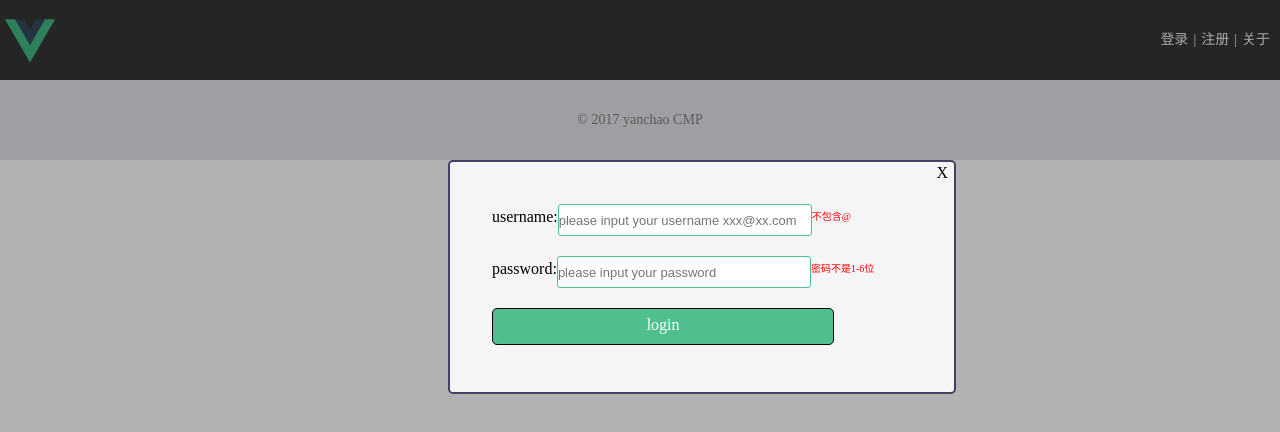
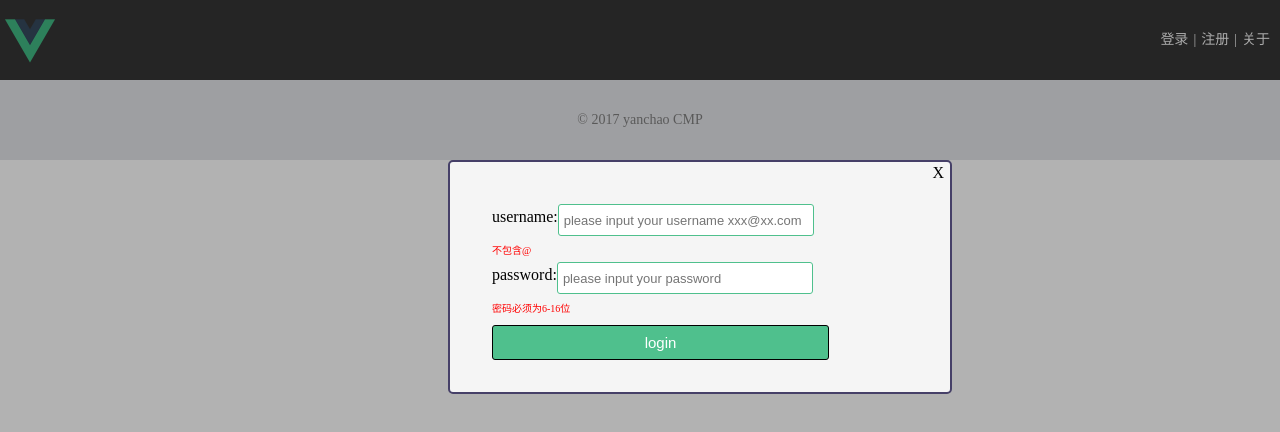
Before and after one commit to 290388252/webvue, a Vue app: page /detail in a window 1280 px wide. Both pictures are taken after a click on the item "登录". Shown: the top 432 px of the page. Built offline with nearby package versions, Linux system fonts and the light colour scheme; the HTML template or start-up script is replaced by a standard one.

Commit message:
dialog login register

```diff
--- a/db.json
+++ b/db.json
@@ -22,8 +22,8 @@
     }
   ],
   "login": {
-    "username": "yudongdong",
-    "userId": 123123
+    "username": "yudongdong@qq.com",
+    "userId": "123123"
   },
   "getPrice": {
     "amount": 678
--- a/src/App.vue
+++ b/src/App.vue
@@ -1,7 +1,7 @@
 <template>
   <div>
     <mydialog :isShow="loginShow" @on-close="closeDialog('loginShow')">
-      <logform></logform>
+      <logform @has-log="onSuccessLogin"></logform>
     </mydialog>
     <mydialog :isShow="regShow" @on-close="closeDialog('regShow')">
       <regform></regform>
@@ -14,10 +14,14 @@
         <img src="../src/assets/logo.png" alt="">
         <div class="head-nav">
           <ul class="nav-list">
-            <li class="text" @click="login">登录</li>
-            <li class="nav-pile">|</li>
-            <li class="text" @click="reg">注册</li>
-            <li class="nav-pile">|</li>
+            <li class="text" @click="login" v-if="username === ''">登录</li>
+            <li class="nav-pile" v-if="username === ''">|</li>
+            <li class="text" @click="reg" v-if="username === ''">注册</li>
+            <li class="nav-pile" v-if="username === ''">|</li>
+            <li class="text" v-if="username !== ''">{{username}}</li>
+            <li class="nav-pile" v-if="username !== ''">|</li>
+            <li class="text" v-if="username !== ''">退出</li>
+            <li class="nav-pile" v-if="username !== ''">|</li>
             <li class="text" @click="about">关于</li>
           </ul>
         </div>
@@ -43,7 +47,9 @@
         return {
           loginShow: false,
           regShow: false,
-          aboutShow: false
+          aboutShow: false,
+          username: '',
+          userId: ''
         };
     },
     methods: {
@@ -58,6 +64,10 @@
       },
       closeDialog(show) {
         this[show] = false;
+      },
+      onSuccessLogin(data) {
+          this.closeDialog('loginShow');
+          this.username = data.username;
       }
     },
     components: {
@@ -85,11 +95,13 @@
         float: right
         margin-right 5px
         .nav-list
+          float: left
           li
             float: left
             margin-right 5px
             color whitesmoke
             font-size 14px
+            height 20px
           .text
             cursor pointer
             &:hover
--- a/src/components/logForm.vue
+++ b/src/components/logForm.vue
@@ -3,19 +3,19 @@
     <div class="g-line">
       <span class="g-form-label">username:</span>
       <input class="g-form-input" type="text" placeholder="please input your username xxx@xx.com" v-model="usernameModel">
-      <span class="g-form-error">{{usernameStatus.errortext}}</span>
     </div>
+    <span class="g-form-error">{{usernameStatus.errortext}}</span>
     <div class="g-line">
       <span class="g-form-label">password:</span>
-      <input class="g-form-input" type="text" placeholder="please input your password" v-model="passwordModel">
-      <span class="g-form-error">{{passwordStatus.errortext}}</span>
+      <input class="g-form-input" type="password" placeholder="please input your password" v-model="passwordModel" maxlength="16">
     </div>
+    <span class="g-form-error">{{passwordStatus.errortext}}</span>
     <div class="g-line">
-      <div class="g-form-btn">
-        <a href="" class="button">login</a>
-      </div>
+      <button class="g-form-btn" @click="login">
+         login
+      </button>
     </div>
-    <p>{{errorText}}</p>
+    <p class="errorText">{{errorText}}</p>
   </div>
 </template>
 
@@ -23,7 +23,7 @@
   .g-form
     margin 42px
     .g-line
-      margin-bottom 20px
+      margin-bottom 10px
       .g-form-label
         display inline-block
         margin-top 5px
@@ -33,22 +33,26 @@
         border-radius 3px
         height 30px
         width 60%
+        padding-left 5px
         font-size 13px
-      .g-form-error
-        display inline-block
-        font-size 10px
-        padding-top 8px
-        color red
       .g-form-btn
+        margin-top 5px
         background #4fc08d
         width 81%
         height 35px
         line-height 32px
         text-align center
         border: 1px solid black
-        border-radius 5px
-        a
-          color white
+        border-radius 3px
+        cursor: pointer
+        font-size 15px
+        color white
+    .g-form-error
+      font-size 10px
+      color red
+    .errorText
+      color red
+      font-size 10px
 </style>
 
 <script type="text/ecmascript-6">
@@ -62,7 +66,21 @@
     },
     methods: {
       login() {
-        console.log(this.usernameModel);
+        if (!this.usernameStatus.status || !this.passwordStatus.status) {
+            this.errorText = '账号或密码未输完整';
+        } else {
+          this.$http.get('api/login')
+            .then((res) => {
+              if (this.usernameModel === res.body.username && this.passwordModel === res.body.userId) {
+                this.errorText = '';
+                this.$emit('has-log', res.data);
+              } else {
+                this.errorText = '账号不存在或者密码错误！';
+              }
+          }, (err) => {
+              console.log(err);
+          });
+        }
       }
     },
     computed: {
@@ -82,9 +100,9 @@
       },
       passwordStatus() {
         let status, errortext;
-        if (!/^\w{1,6}$/g.test(this.passwordModel)) {
+        if (!/^\w{6,16}$/g.test(this.passwordModel)) {
           status = false;
-          errortext = '密码不是1-6位';
+          errortext = '密码必须为6-16位';
         } else {
           status = true;
           errortext = '';
--- a/src/components/mydialog.vue
+++ b/src/components/mydialog.vue
@@ -33,7 +33,7 @@
       z-index: 10
       top: 20%
       left 35%
-      width 504px
+      width 500px
       height 230px
       border-radius 5px
       background whitesmoke
--- a/src/components/regForm.vue
+++ b/src/components/regForm.vue
@@ -3,19 +3,19 @@
     <div class="g-line">
       <span class="g-form-label">username:</span>
       <input class="g-form-input" type="text" placeholder="please input your username xxx@xx.com" v-model="usernameModel">
-      <span class="g-form-error">{{usernameStatus.errortext}}</span>
     </div>
+    <span class="g-form-error">{{usernameStatus.errortext}}</span>
     <div class="g-line">
       <span class="g-form-label">password:</span>
-      <input class="g-form-input" type="text" placeholder="please input your password" v-model="passwordModel">
-      <span class="g-form-error">{{passwordStatus.errortext}}</span>
+      <input class="g-form-input" type="password" placeholder="please input your password" v-model="passwordModel" maxlength="16">
     </div>
+    <span class="g-form-error">{{passwordStatus.errortext}}</span>
     <div class="g-line">
-      <div class="g-form-btn">
-        <a href="" class="button">register</a>
-      </div>
+      <button class="g-form-btn" @click="login">
+        register
+      </button>
     </div>
-    <p>{{errorText}}</p>
+    <p class="errorText">{{errorText}}</p>
   </div>
 </template>
 
@@ -23,7 +23,7 @@
   .g-form
     margin 42px
     .g-line
-      margin-bottom 20px
+      margin-bottom 10px
       .g-form-label
         display inline-block
         margin-top 5px
@@ -33,22 +33,26 @@
         border-radius 3px
         height 30px
         width 60%
+        padding-left 5px
         font-size 13px
-      .g-form-error
-        display inline-block
-        font-size 10px
-        padding-top 8px
-        color red
       .g-form-btn
+        margin-top 5px
         background #4fc08d
         width 81%
         height 35px
         line-height 32px
         text-align center
         border: 1px solid black
-        border-radius 5px
-        a
-          color white
+        border-radius 3px
+        cursor: pointer
+        font-size 15px
+        color white
+    .g-form-error
+      font-size 10px
+      color red
+    .errorText
+      color red
+      font-size 10px
 </style>
 
 <script type="text/ecmascript-6">
@@ -62,7 +66,11 @@
     },
     methods: {
       login() {
-        console.log(this.usernameModel);
+        if (!this.usernameStatus.status || !this.passwordStatus.status) {
+          this.errorText = '账号或密码未输完整';
+        } else {
+          this.errorText = '';
+        }
       }
     },
     computed: {
@@ -82,9 +90,9 @@
       },
       passwordStatus() {
         let status, errortext;
-        if (!/^\w{1,6}$/g.test(this.passwordModel)) {
+        if (!/^\w{6,16}$/g.test(this.passwordModel)) {
           status = false;
-          errortext = '密码不是1-6位';
+          errortext = '密码必须为6-16位';
         } else {
           status = true;
           errortext = '';
```
